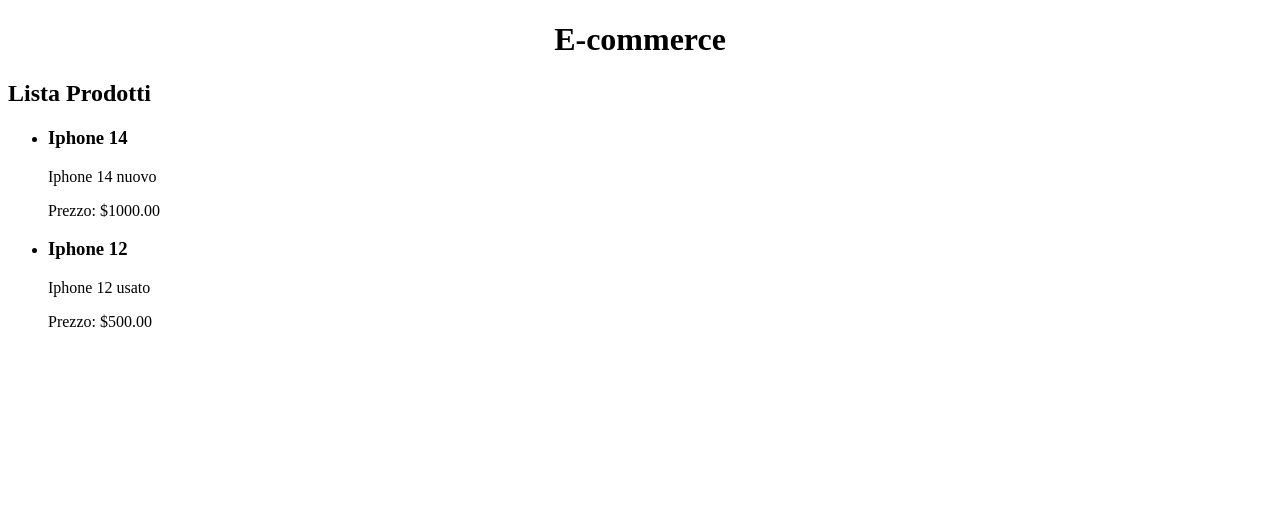
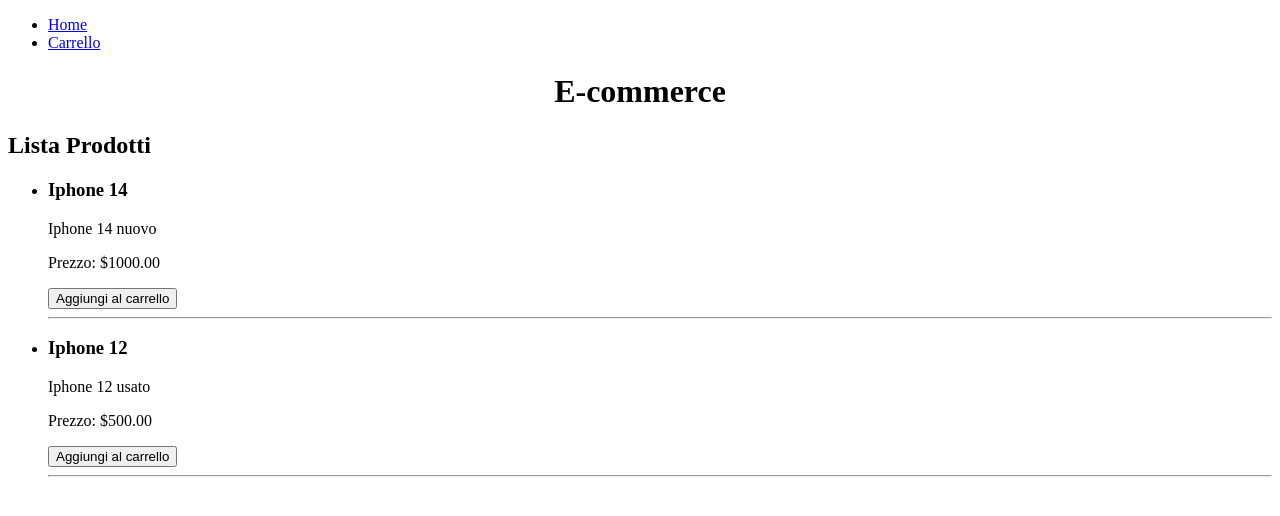
Before and after one commit to McPalmas/ISW-PROJECT, a Django app: page /polls/ in a window 1280 px wide. Shown: the top 516 px of the page. Run offline with Django 4.2, Linux system fonts and the light colour scheme; data comes from the database, SQL or seed files in the repository.

Commit message:
update Template per la selezione dei prodotti

```diff
--- a/ISW/ISW_project/polls/templates/polls/Prodotti.html
+++ b/ISW/ISW_project/polls/templates/polls/Prodotti.html
@@ -5,8 +5,18 @@
     <title>E-commerce</title>
 </head>
 <body>
+
+    <nav>
+    <ul>
+        <li><a href="#"> Home </a></li>
+        <li><a href="#"> Carrello </a></li>
+
+    </ul>
+    </nav>
+
     <h1 align="center"> E-commerce </h1>
-<div>
+
+    <div>
     <h2> Lista Prodotti </h2>
 
     <ul>
@@ -15,10 +25,11 @@
                 <h3>{{ prodotto.nome }}</h3>
                 <p>{{ prodotto.descrizione }}</p>
                 <p>Prezzo: ${{ prodotto.prezzo }}</p>
+                <button> Aggiungi al carrello </button>
+                <hr>
             </li>
         {% endfor %}
     </ul>
-
-</div>
+    </div>
 </body>
 </html>
```
